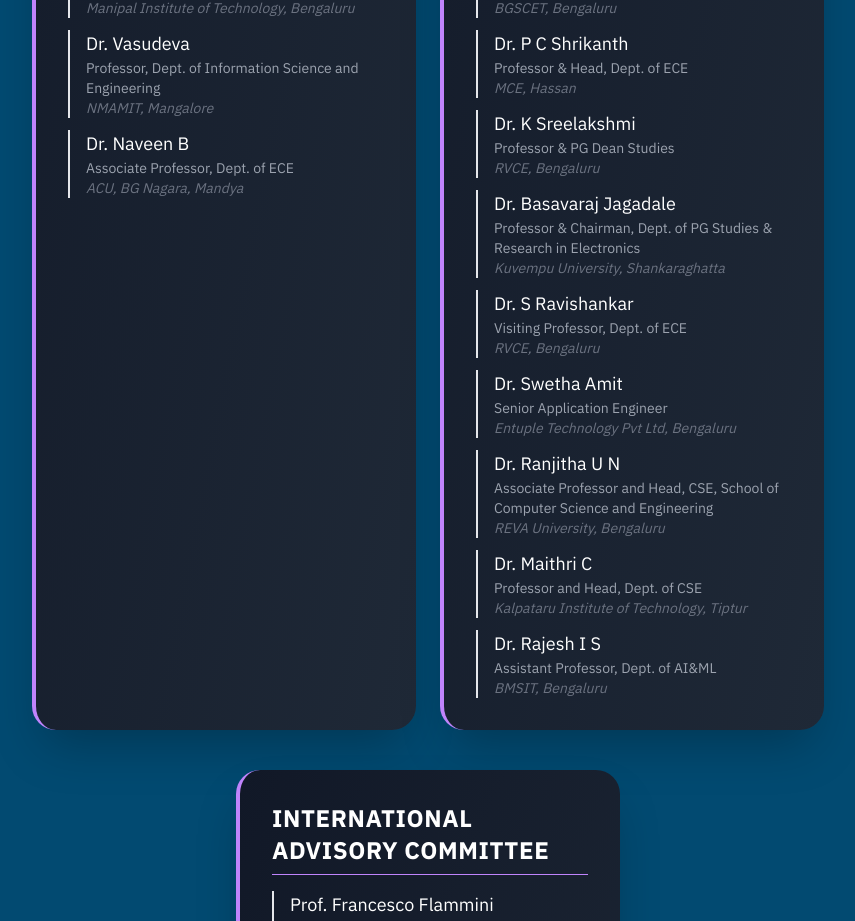
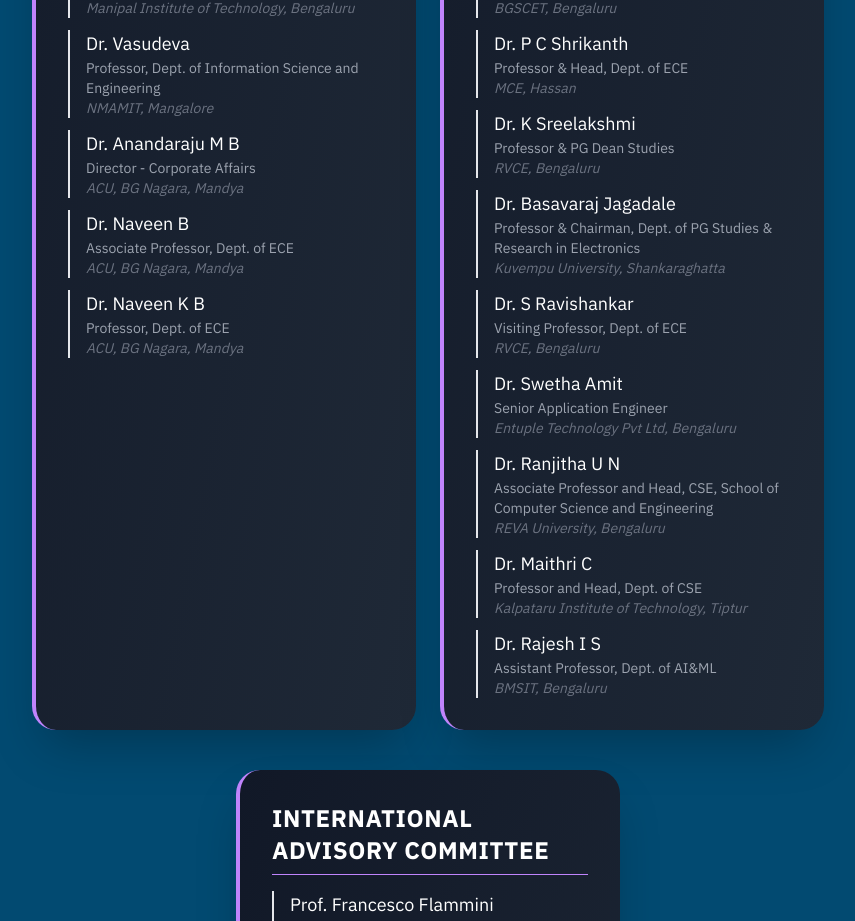
Before and after one commit to Amaan9136/ecmi-2025, a Next.js app: page / in a window 1280 px wide. Shown: the part 6955-7876 px from the top of the page, without its empty margins (212-1067 px from the left). Built offline with nearby package versions, Linux system fonts and the light colour scheme; no server answers; the database is empty.

Commit message:
chore: Committee

```diff
--- a/components/Committee/Index.jsx
+++ b/components/Committee/Index.jsx
@@ -149,7 +149,9 @@
     { name: "Dr. Ananth Prabhu", designation: "Professor & Principal Investigator", institution: "Digital Forensics and Cyber Security Center of Excellence, Sahyadri College of Engineering & Management, Mangalore" },
     { name: "Dr. Gururaj H L", designation: "Associate Professor, Dept. of Information Technology", institution: "Manipal Institute of Technology, Bengaluru" },
     { name: "Dr. Vasudeva", designation: "Professor, Dept. of Information Science and Engineering", institution: "NMAMIT, Mangalore" },
-    { name: "Dr. Naveen B", designation: "Associate Professor, Dept. of ECE", institution: "ACU, BG Nagara, Mandya" }
+    { name: "Dr. Anandaraju M B", designation: "Director - Corporate Affairs", institution: "ACU, BG Nagara, Mandya" },
+    { name: "Dr. Naveen B", designation: "Associate Professor, Dept. of ECE", institution: "ACU, BG Nagara, Mandya" },
+    { name: "Dr. Naveen K B", designation: "Professor, Dept. of ECE", institution: "ACU, BG Nagara, Mandya" }
   ],
   technicalProgramCommittee: [
     {
```
